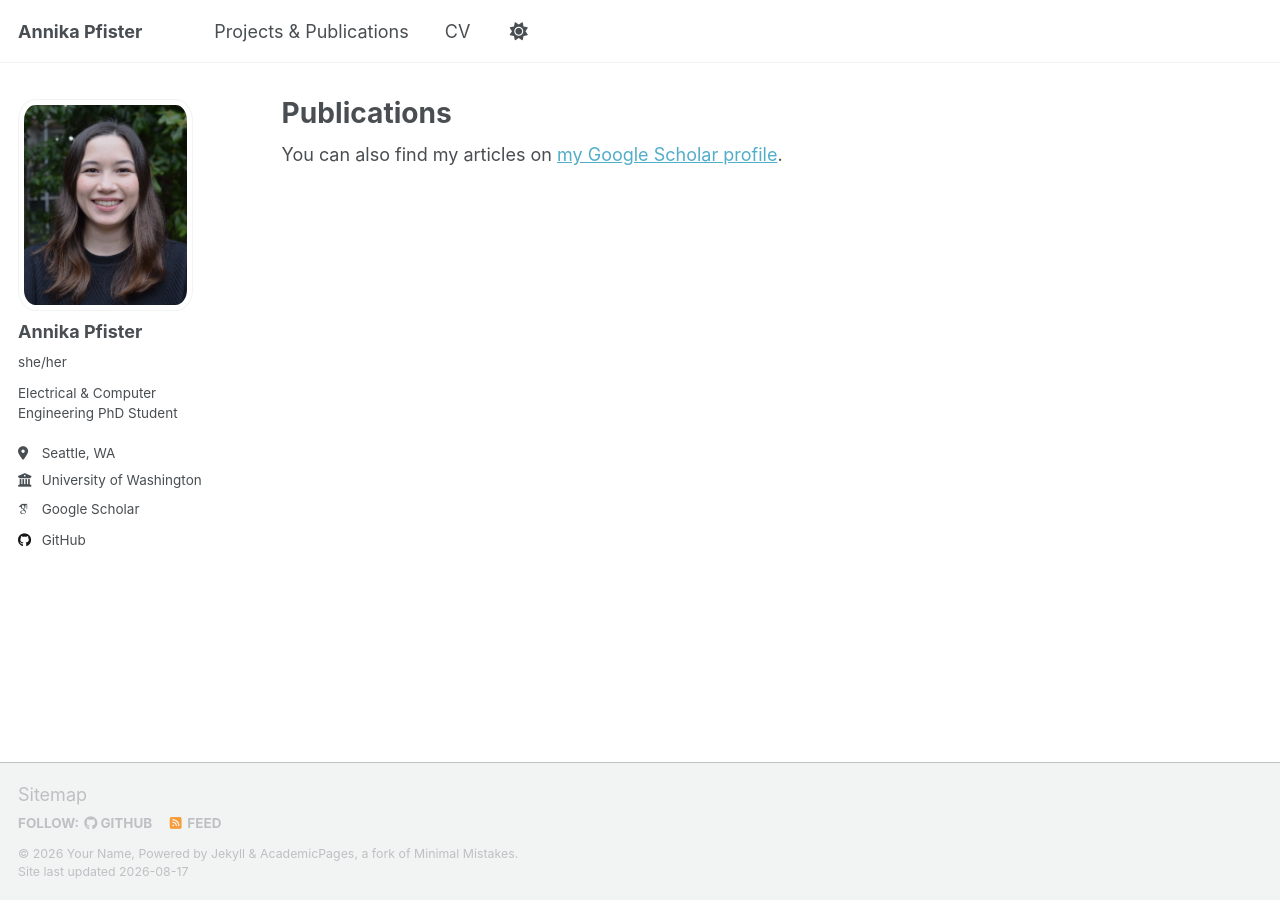
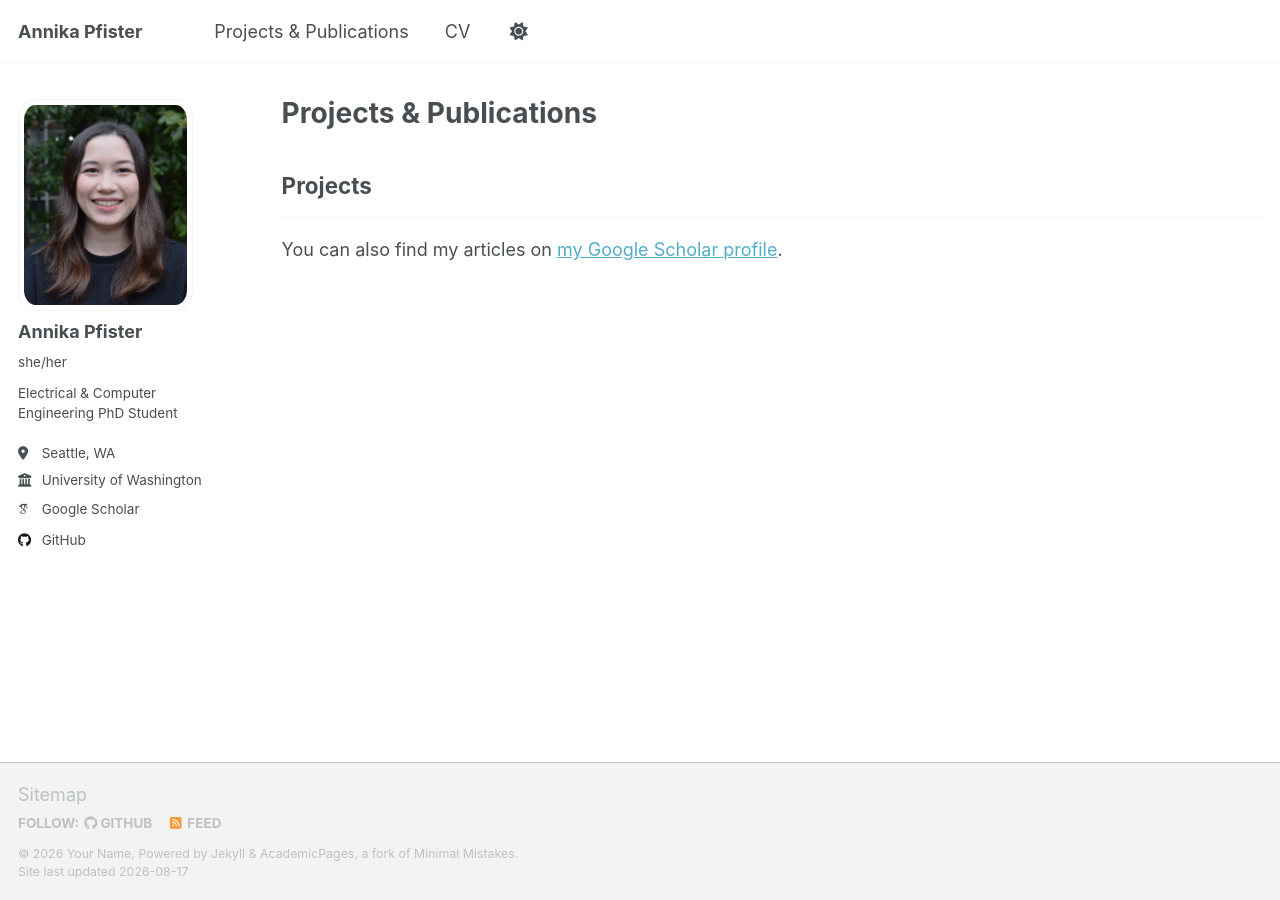
Before and after one commit to annika-pfister/annika-pfister.github.io, a Jekyll site: the page built from _pages/publications.html, in a window 1280 px wide. Built offline with Jekyll 4.4.1, drawn with Linux system fonts in a browser that asks for light colours; some web fonts are replaced; a script that is not in the unit is left out.

Commit message:
Update publications.html
adding portfolio and publications merge in site code

```diff
--- a/_pages/publications.html
+++ b/_pages/publications.html
@@ -1,15 +1,20 @@
 ---
 layout: archive
-title: "Publications"
+title: "Projects & Publications"
 permalink: /publications/
 author_profile: true
 ---
 
+{% include base_path %}
+
+<h2>Projects</h2><hr />
+{% for post in site.portfolio reversed %}
+  {% include archive-single.html %}
+{% endfor %}
+
 {% if site.author.googlescholar %}
   <div class="wordwrap">You can also find my articles on <a href="{{site.author.googlescholar}}">my Google Scholar profile</a>.</div>
 {% endif %}
-
-{% include base_path %}
 
 <!-- New style rendering if publication categories are defined -->
 {% if site.publication_category %}
```
Also changed, not shown: other parts of _pages/publications.html (+1 -0 lines).
